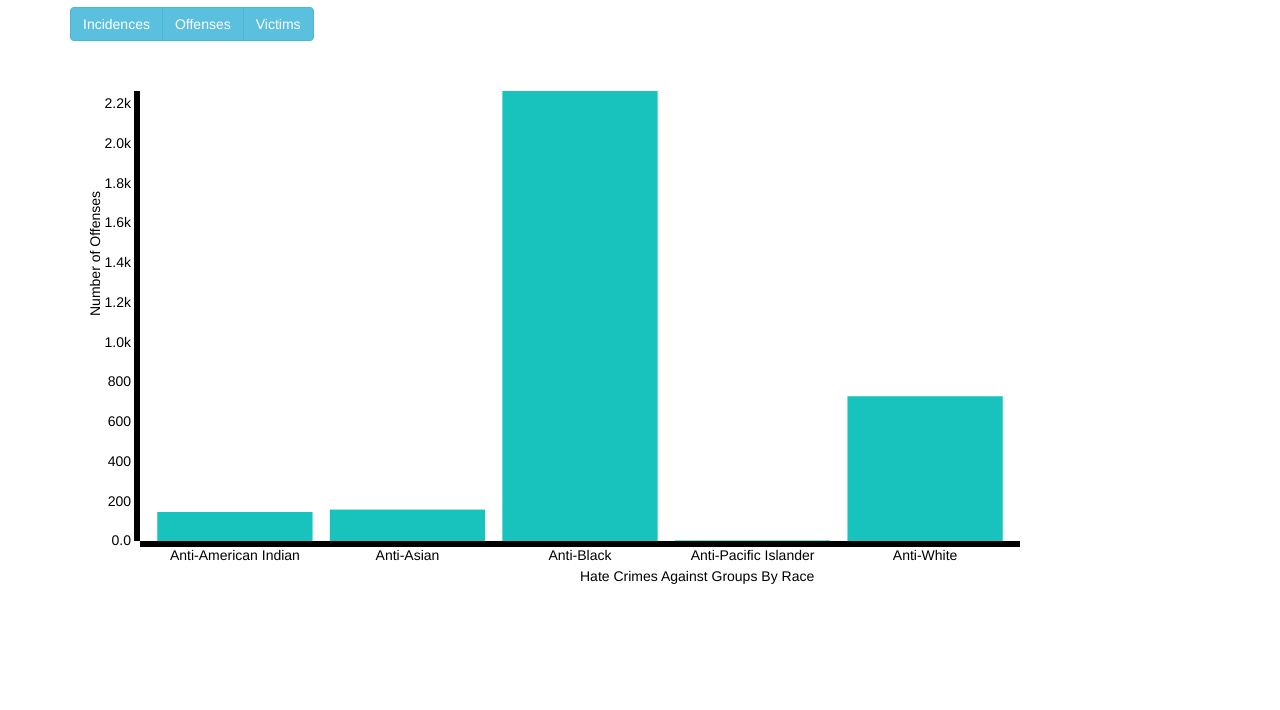
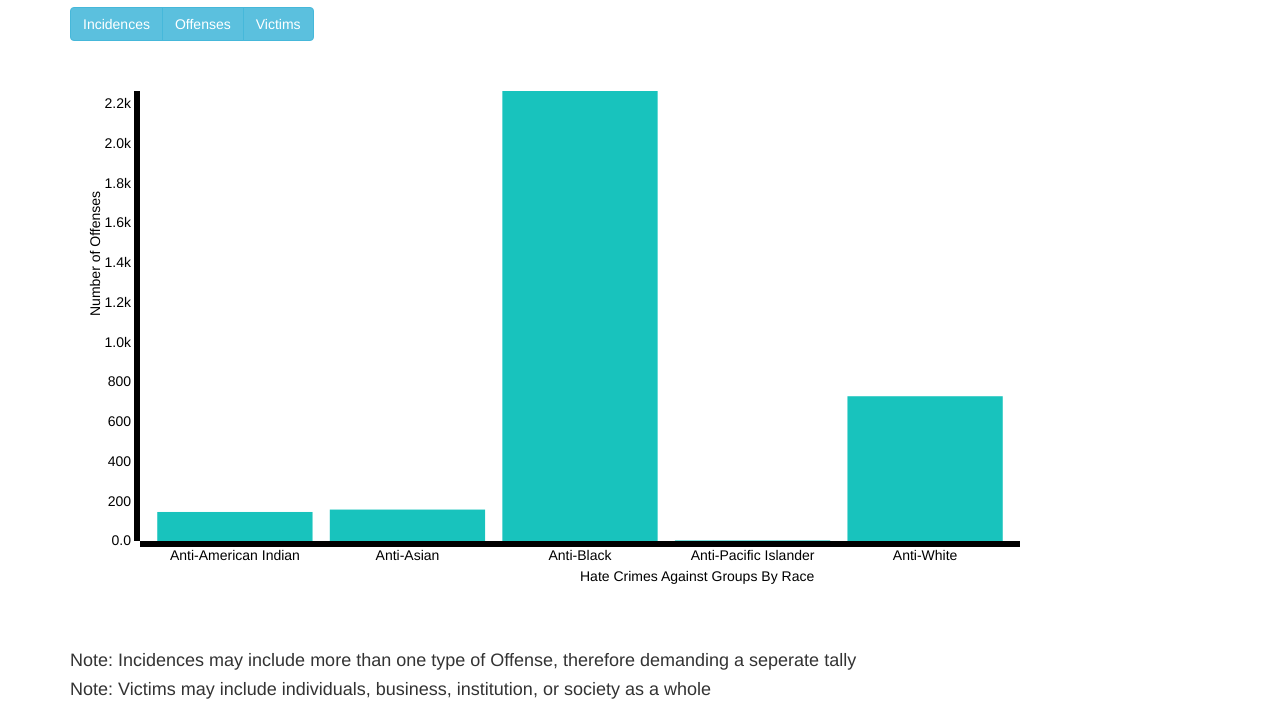
Before and after one commit to amaralli/474DataExplorationTool, a plain HTML site: page index.html in a window 1280 px wide. Shown: the part 253-963 px from the top of the page. Before the commit the page ends 894 px from the top, so only its background shows below. Drawn offline with nearby package versions, Linux system fonts and the light colour scheme.

Commit message:
finished README

```diff
--- a/index.html
+++ b/index.html
@@ -63,5 +63,8 @@
         </div>
 
         <div id="vis"></div>
+
+        <h4>Note: Incidences may include more than one type of Offense, therefore demanding a seperate tally</h4>
+        <h4>Note: Victims may include individuals, business, institution, or society as a whole</h4>
     </body>
 </html>
```
Also changed, not shown: 1 other file.
